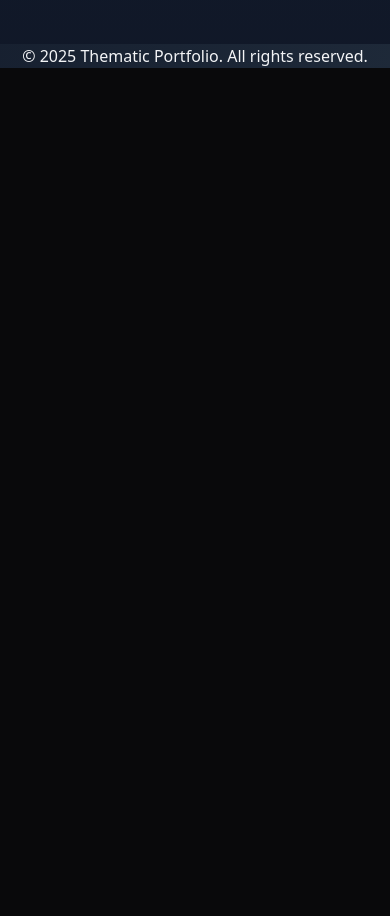
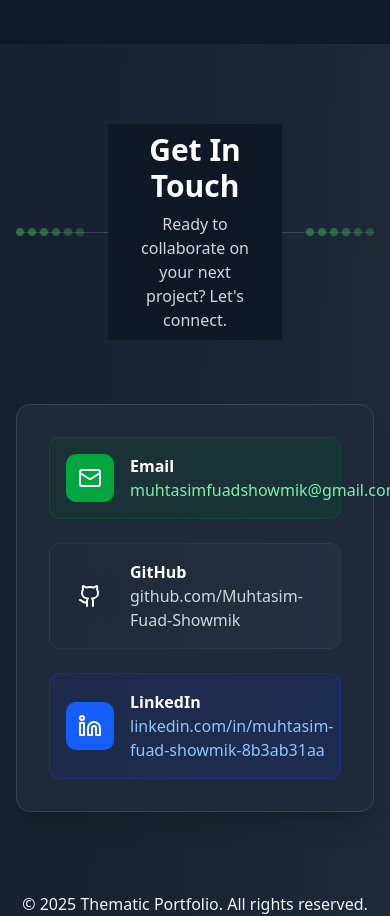
Before and after one commit to Muhtasim-Fuad-Showmik/thematic-portfolio, a Next.js app: page / in a window 390 px wide. Shown: the part 8860-9776 px from the top of the page. Before the commit the page ends 8928 px from the top, so only its background shows below. Built offline with nearby package versions, Linux system fonts and the light colour scheme.

Commit message:
feat: add contact section with email, GitHub and LinkedIn links

```diff
--- a/app/page.tsx
+++ b/app/page.tsx
@@ -1,6 +1,7 @@
 "use client";
 
 import CertificatesSection from "@/components/sections/certificates-section";
+import ContactSection from "@/components/sections/contact-section";
 import ExperienceSection from "@/components/sections/experience-section";
 import HeroSection from "@/components/sections/hero-section";
 import SkillsSection from "@/components/sections/skills-section";
@@ -12,6 +13,7 @@ export default function Home() {
       <SkillsSection />
       <ExperienceSection />
       <CertificatesSection />
+      <ContactSection />
     </>
   );
 }
--- /dev/null
+++ b/components/sections/contact-section.tsx
@@ -0,0 +1,70 @@
+import { Github, Linkedin, Mail } from "lucide-react";
+import React from "react";
+import { SectionDivider } from "../section-divider";
+
+export const ContactSection: React.FC = ({}) => {
+  return (
+    <section id="contact" className="py-20">
+      <div className="max-w-7xl mx-auto px-4 sm:px-6 lg:px-8">
+        <SectionDivider
+          title="Get In Touch"
+          subtitle="Ready to collaborate on your next project? Let's connect."
+        />
+
+        <div className="max-w-2xl mx-auto">
+          <div className="rounded-xl p-8 shadow-xl bg-white border border-gray-200 dark:bg-gray-800 dark:border dark:border-gray-700">
+            <div className="space-y-6">
+              <div className="flex items-center gap-4 p-4 rounded-lg border cursor-pointer transition-all bg-gradient-to-r from-green-50 to-green-100 border-green-200 hover:from-green-100 hover:to-green-200 dark:bg-gradient-to-r dark:from-green-900/20 dark:to-green-800/20 dark:border-green-800/50 dark:hover:from-green-800/30 dark:hover:to-green-700/30">
+                <div className="bg-green-600 p-3 rounded-lg">
+                  <Mail className="w-6 h-6 text-white" />
+                </div>
+                <div>
+                  <p className="font-semibold text-gray-900 dark:text-white">
+                    Email
+                  </p>
+                  <p className="text-green-700 dark:text-green-300">
+                    muhtasimfuadshowmik@gmail.com
+                  </p>
+                </div>
+              </div>
+
+              <div
+                className={`flex items-center gap-4 p-4 rounded-lg border cursor-pointer transition-all bg-gradient-to-r from-gray-50 to-gray-100 border-gray-200 hover:from-gray-100 hover:to-gray-200 dark:bg-gradient-to-r dark:from-gray-800/30 dark:to-gray-700/30 dark:border-gray-700/50 dark:hover:from-gray-700/40 dark:hover:to-gray-600/40`}
+              >
+                <div className="bg-gray-800 p-3 rounded-lg">
+                  <Github className="w-6 h-6 text-white" />
+                </div>
+                <div>
+                  <p className={`font-semibold text-gray-900 dark:text-white`}>
+                    GitHub
+                  </p>
+                  <p className="text-gray-700 dark:text-gray-300">
+                    github.com/Muhtasim-Fuad-Showmik
+                  </p>
+                </div>
+              </div>
+
+              <div
+                className={`flex items-center gap-4 p-4 rounded-lg border cursor-pointer transition-all bg-gradient-to-r from-blue-50 to-blue-100 border-blue-200 hover:from-blue-100 hover:to-blue-200 dark:bg-gradient-to-r dark:from-blue-900/20 dark:to-blue-800/20 dark:border-blue-800/50 dark:hover:from-blue-800/30 dark:hover:to-blue-700/30`}
+              >
+                <div className="bg-blue-600 p-3 rounded-lg">
+                  <Linkedin className="w-6 h-6 text-white" />
+                </div>
+                <div>
+                  <p className="font-semibold text-gray-900 dark:text-white">
+                    LinkedIn
+                  </p>
+                  <p className="text-blue-700 dark:text-blue-300">
+                    linkedin.com/in/muhtasim-fuad-showmik-8b3ab31aa
+                  </p>
+                </div>
+              </div>
+            </div>
+          </div>
+        </div>
+      </div>
+    </section>
+  );
+};
+
+export default ContactSection;
```
